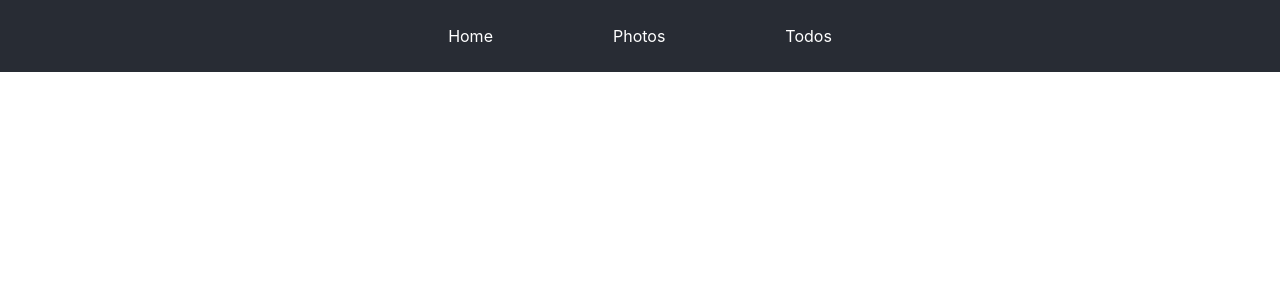
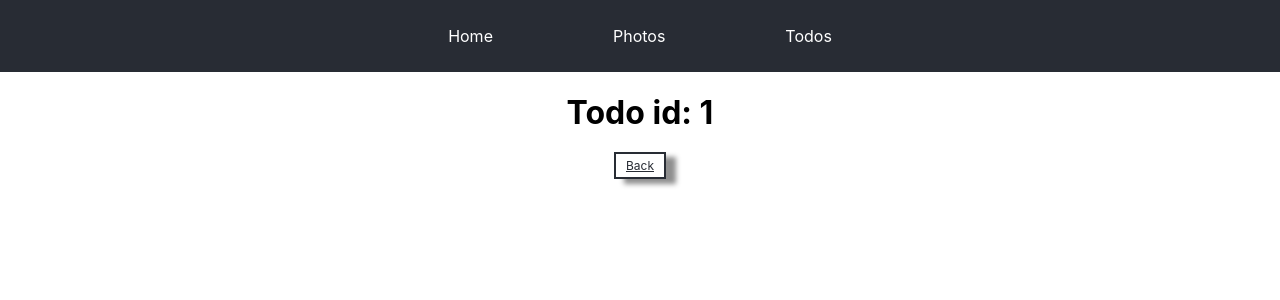
Before and after one commit to Vadym-Mishchenko/everlabs-tt, a React (Create React App) app: page /todos/1 in a window 1280 px wide. Before the commit this address had no page. Shown: the top 300 px of the page. Built offline with nearby package versions, Linux system fonts and the light colour scheme.

Commit message:
id route added

```diff
--- a/src/App.js
+++ b/src/App.js
@@ -5,6 +5,7 @@ import './App.scss';
 import { Home } from './components/Home/Home';
 import { Todos } from './components/Todos/Todos';
 import { Photos } from './components/Photos/Photos';
+import { TodoId } from './components/Todos/TodoId';
 
 function App() {
   return (
@@ -18,6 +19,7 @@ function App() {
         <Route path='/' element={<Home />}/>
         <Route path='/todos' element={<Todos />}/>
         <Route path='/photos' element={<Photos />}/>
+        <Route path='/todos/:id' element={<TodoId/>} />
       </Routes>
     </div>
   );
--- a/src/components/Todos/Todo.jsx
+++ b/src/components/Todos/Todo.jsx
@@ -1,3 +1,4 @@
+import {Link } from 'react-router-dom';
 import classnames from 'classnames'
 
 import '../Todos/Todos.scss';
@@ -13,13 +14,12 @@ export const Todo = ({ todo, isTodoComlete, removeTodo }) => {
         check
       </button>
 
-      <div
-        key={todo.id}
-        className={classnames('todos__todo', {'todos__todo--strike': todo.complete})}
+      <Link
+        to={`/todos/${todo.id}`}
+        className={classnames('todos__todo', { 'todos__todo--strike': todo.complete })}
       >
         {todo.task}
-      </div>
-
+      </Link>
       <button
         className="todos__remove"
         onClick={() => removeTodo(todo.id)}
--- /dev/null
+++ b/src/components/Todos/TodoId.jsx
@@ -0,0 +1,14 @@
+import { useParams, Link } from "react-router-dom";
+
+import './TodoId.scss';
+
+export const TodoId = () => {
+  const {id} = useParams();
+  return (
+    <div className="todos__todosId todosId">
+      <h1 className="todosId__title">Todo id: {id}</h1>
+        <Link className="todosId__link" to={'/todos/'}>Back</Link>
+    </div>
+
+  )
+};
--- /dev/null
+++ b/src/components/Todos/TodoId.scss
@@ -0,0 +1,22 @@
+.todosId {
+  text-align: center;
+
+  &__link {
+    padding: 4px 10px;
+    width: 100px;
+    height: 50px;
+    font-size: 12px;
+    background: none;
+    border: 2px solid #282c34;
+    color: #282c34;
+    box-shadow: 10px 5px 5px rgb(143, 143, 143);
+
+    transition: all 0.3s;
+
+    &:hover {
+      background: #282c34;
+      color: #97f0d2;
+      transform: scale(105%);
+    }
+  }
+}
--- a/src/components/Todos/Todos.jsx
+++ b/src/components/Todos/Todos.jsx
@@ -11,7 +11,7 @@ export const Todos = () => {
   const addTodo = (userInput) => {
     if (userInput) {
       const newItem = {
-        id: Math.random().toString(36).substring(2, 9),
+        id: todos.length + 1,
         task: userInput,
         complete: false
       }
--- a/src/components/Todos/Todos.scss
+++ b/src/components/Todos/Todos.scss
@@ -67,6 +67,7 @@
     padding: 14px;
     width: 340px;
     color: #282c34;
+    text-decoration: none;
     background: linear-gradient(90deg,
         rgb(245, 245, 204) 0%,
         rgb(236, 255, 65) 100%);
```
